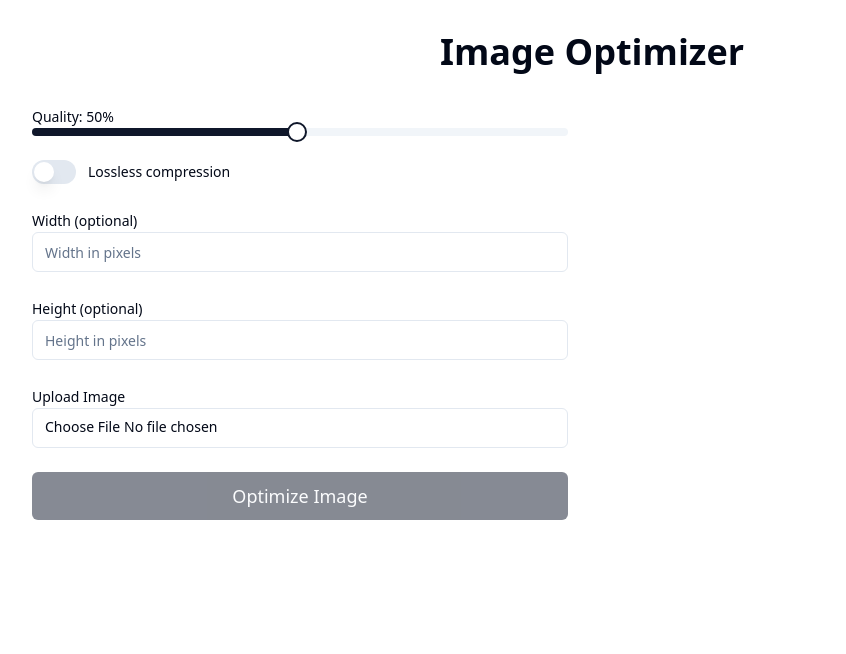
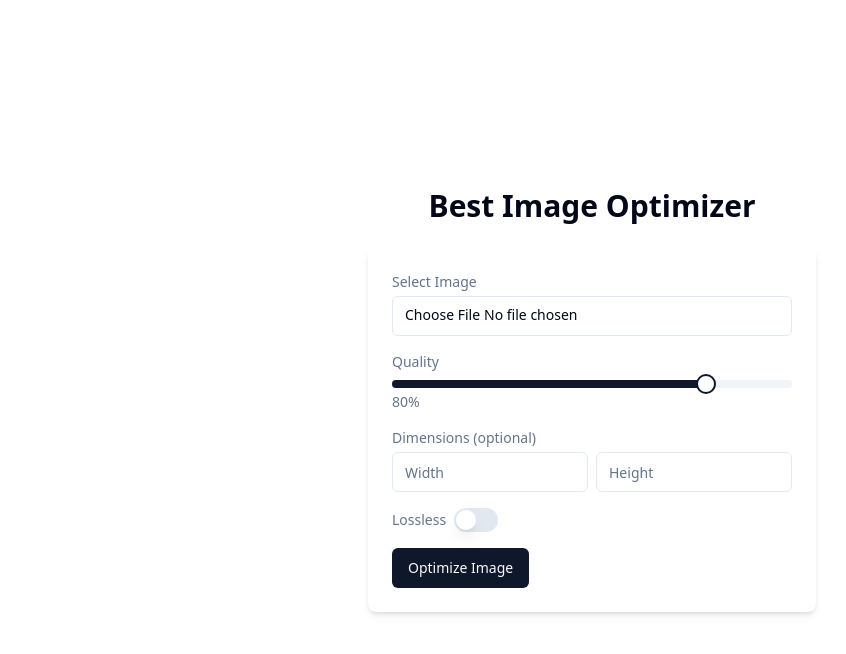
Before and after one commit to The-Best-Codes/best-image-optimizer, a Next.js app: page / in a window 1280 px wide. Shown: the top 654 px of the page, without its empty margins (48-894 px from the left). Built offline with nearby package versions, Linux system fonts and the light colour scheme.

Commit message:
[checkpoint] new ui

```diff
--- a/app/page.tsx
+++ b/app/page.tsx
@@ -4,51 +4,31 @@ import { Input } from "@/components/ui/input";
 import { Label } from "@/components/ui/label";
 import { Slider } from "@/components/ui/slider";
 import { Switch } from "@/components/ui/switch";
-import { Download, Loader2 } from "lucide-react";
-import Image from "next/image";
-import { useCallback, useState } from "react";
-import {
-  ReactCompareSlider,
-  ReactCompareSliderImage,
-} from "react-compare-slider";
-import { Toaster, toast } from "react-hot-toast";
+import { useState } from "react";
 
-export default function Home() {
-  const [quality, setQuality] = useState(50);
+export default function BestImageOptimizer() {
+  const [file, setFile] = useState<File | null>(null);
+  const [quality, setQuality] = useState(80);
   const [width, setWidth] = useState<number | undefined>(undefined);
   const [height, setHeight] = useState<number | undefined>(undefined);
-  const [file, setFile] = useState<File | null>(null);
+  const [lossless, setLossless] = useState(false);
   const [optimizedImage, setOptimizedImage] = useState<string | null>(null);
   const [compressionRatio, setCompressionRatio] = useState<number | null>(null);
-  const [isLoading, setIsLoading] = useState(false);
-  const [lossless, setLossless] = useState(false);
-  const [originalObjectURL, setOriginalObjectURL] = useState<string | null>(
-    null,
-  );
+  const [isOptimizing, setIsOptimizing] = useState(false);
 
-  const handleFileChange = useCallback(
-    (e: React.ChangeEvent<HTMLInputElement>) => {
-      if (e.target.files && e.target.files[0]) {
-        const newFile = e.target.files[0];
-        setFile(newFile);
-        setOptimizedImage(null);
-        setCompressionRatio(null);
-        if (originalObjectURL) {
-          URL.revokeObjectURL(originalObjectURL);
+  const handleFileChange = (e: React.ChangeEvent<HTMLInputElement>) => {
+    const selectedFile = e.target.files?.[0];
+    setFile(selectedFile || null);
+  };
+
+  const optimizeImage = async () => {
+    if (!file) {
+      alert("Please select an image file.");
+      return;
     }
-        setOriginalObjectURL(URL.createObjectURL(newFile));
-      }
-    },
-    [originalObjectURL],
-  );
 
-  const handleOptimize = async () => {
-    if (!file) return;
-
-    setIsLoading(true);
-    setOptimizedImage(null);
-    setCompressionRatio(null);
-
+    setIsOptimizing(true);
+    try {
       const formData = new FormData();
       formData.append("file", file);
       formData.append("quality", quality.toString());
@@ -56,166 +36,131 @@ export default function Home() {
       if (height) formData.append("height", height.toString());
       formData.append("lossless", lossless.toString());
 
-    try {
       const response = await fetch("/api/optimize", {
         method: "POST",
         body: formData,
       });
 
       if (!response.ok) {
-        throw new Error("Optimization failed");
+        throw new Error(`HTTP error! status: ${response.status}`);
       }
 
-      const result = await response.json();
-      setOptimizedImage(result.optimizedImage);
-      setCompressionRatio(result.compressionRatio);
-      toast.success("Image optimized successfully!");
-    } catch (error) {
-      console.error("Error optimizing image:", error);
-      toast.error("Failed to optimize image. Please try again.");
+      const data = await response.json();
+      setOptimizedImage(data.optimizedImage);
+      setCompressionRatio(data.compressionRatio);
+    } catch (error: any) {
+      console.error("Optimization error:", error);
+      alert(`Image optimization failed: ${error.message}`);
     } finally {
-      setIsLoading(false);
+      setIsOptimizing(false);
     }
   };
 
   return (
-    <div className="container mx-auto px-4 py-8 max-w-6xl">
-      <Toaster position="top-right" />
-      <h1 className="text-4xl font-bold mb-8 text-center">Image Optimizer</h1>
-
-      <div className="grid grid-cols-1 lg:grid-cols-2 gap-12">
-        <div className="space-y-6">
-          <div className="space-y-2">
-            <Label htmlFor="quality">Quality: {quality}%</Label>
-            <Slider
-              id="quality"
-              min={1}
-              max={100}
-              step={1}
-              value={[quality]}
-              onValueChange={(value) => setQuality(value[0])}
-              disabled={lossless}
+    <div className="flex flex-col items-center justify-center min-h-screen bg-background p-4">
+      <h1 className="text-3xl font-semibold text-foreground mb-6">
+        Best Image Optimizer
+      </h1>
+      <div className="bg-card rounded-lg shadow-md p-6 w-full max-w-md">
+        <div className="mb-4">
+          <Label
+            htmlFor="file"
+            className="block text-sm font-medium text-muted-foreground"
+          >
+            Select Image
+          </Label>
+          <Input
+            type="file"
+            id="file"
+            accept="image/*"
+            onChange={handleFileChange}
+            className="mt-1"
           />
         </div>
 
-          <div className="flex items-center space-x-3">
+        <div className="mb-4">
+          <Label
+            htmlFor="quality"
+            className="block text-sm font-medium text-muted-foreground"
+          >
+            Quality
+          </Label>
+          <Slider
+            id="quality"
+            defaultValue={[quality]}
+            max={100}
+            step={1}
+            onValueChange={(value) => setQuality(value[0])}
+            className="mt-2"
+          />
+          <p className="text-sm text-muted-foreground mt-1">{quality}%</p>
+        </div>
+
+        <div className="mb-4">
+          <Label className="block text-sm font-medium text-muted-foreground">
+            Dimensions (optional)
+          </Label>
+          <div className="flex space-x-2 mt-1">
+            <Input
+              type="number"
+              id="width"
+              placeholder="Width"
+              className="w-1/2"
+              value={width === undefined ? "" : width.toString()}
+              onChange={(e) =>
+                setWidth(
+                  e.target.value === "" ? undefined : parseInt(e.target.value),
+                )
+              }
+            />
+            <Input
+              type="number"
+              id="height"
+              placeholder="Height"
+              className="w-1/2"
+              value={height === undefined ? "" : height.toString()}
+              onChange={(e) =>
+                setHeight(
+                  e.target.value === "" ? undefined : parseInt(e.target.value),
+                )
+              }
+            />
+          </div>
+        </div>
+
+        <div className="mb-4 flex items-center space-x-2">
+          <Label
+            htmlFor="lossless"
+            className="text-sm font-medium text-muted-foreground"
+          >
+            Lossless
+          </Label>
           <Switch
             id="lossless"
             checked={lossless}
             onCheckedChange={setLossless}
           />
-            <Label htmlFor="lossless">Lossless compression</Label>
         </div>
 
-          <div className="space-y-2">
-            <Label htmlFor="width">Width (optional)</Label>
-            <Input
-              id="width"
-              type="number"
-              placeholder="Width in pixels"
-              value={width || ""}
-              onChange={(e) =>
-                setWidth(e.target.value ? parseInt(e.target.value) : undefined)
-              }
-            />
-          </div>
+        <Button onClick={optimizeImage} disabled={isOptimizing}>
+          {isOptimizing ? "Optimizing..." : "Optimize Image"}
+        </Button>
 
-          <div className="space-y-2">
-            <Label htmlFor="height">Height (optional)</Label>
-            <Input
-              id="height"
-              type="number"
-              placeholder="Height in pixels"
-              value={height || ""}
-              onChange={(e) =>
-                setHeight(e.target.value ? parseInt(e.target.value) : undefined)
-              }
-            />
-          </div>
-
-          <div className="space-y-2">
-            <Label htmlFor="file">Upload Image</Label>
-            <Input
-              id="file"
-              type="file"
-              accept="image/*"
-              onChange={handleFileChange}
-            />
-          </div>
-
-          <Button
-            onClick={handleOptimize}
-            disabled={!file || isLoading}
-            className="w-full py-6 text-lg"
-          >
-            {isLoading ? (
-              <>
-                <Loader2 className="mr-2 h-5 w-5 animate-spin" />
-                Optimizing...
-              </>
-            ) : (
-              "Optimize Image"
-            )}
-          </Button>
-        </div>
-
-        {!isLoading && optimizedImage && (
-          <div className="space-y-6">
-            <h2 className="text-3xl font-semibold">Result</h2>
-            <div className="bg-green-100 border border-green-300 rounded-md p-6">
-              <p className="text-xl font-medium text-green-800">
-                Your file is now{" "}
-                {((compressionRatio as number) * 100)?.toFixed(2)}% smaller!
-              </p>
-            </div>
-            <div className="w-full aspect-video relative">
-              <ReactCompareSlider
-                itemOne={
-                  <ReactCompareSliderImage
-                    src={originalObjectURL!}
-                    alt="Original"
-                  />
-                }
-                itemTwo={
-                  <ReactCompareSliderImage
+        {optimizedImage && (
+          <div className="mt-6">
+            <h2 className="text-xl font-semibold text-foreground mb-2">
+              Optimized Image
+            </h2>
+            <img
               src={optimizedImage}
               alt="Optimized"
+              className="rounded-md shadow-md"
             />
-                }
-              />
-            </div>
-            <div className="grid grid-cols-1 md:grid-cols-2 gap-8">
-              <div>
-                <h3 className="text-xl font-medium mb-3">Original</h3>
-                <Image
-                  src={originalObjectURL!}
-                  alt="Original"
-                  width={400}
-                  height={400}
-                  style={{ width: "100%", height: "auto" }}
-                  unoptimized
-                />
-              </div>
-              <div>
-                <h3 className="text-xl font-medium mb-3">Optimized</h3>
-                <Image
-                  src={optimizedImage}
-                  alt="Optimized"
-                  width={400}
-                  height={400}
-                  style={{ width: "100%", height: "auto" }}
-                  unoptimized
-                />
-              </div>
-            </div>
-            <a
-              href={optimizedImage}
-              download="optimized_image.webp"
-              className="inline-flex items-center px-4 py-2 bg-blue-600 text-white rounded-md hover:bg-blue-700"
-            >
-              <Download className="mr-2" />
-              Download Optimized Image
-            </a>
+            {compressionRatio && (
+              <p className="text-sm text-muted-foreground mt-2">
+                Compression Ratio: {compressionRatio.toFixed(2)}x
+              </p>
+            )}
           </div>
         )}
       </div>
--- a/package.json
+++ b/package.json
@@ -22,11 +22,10 @@
     "multiparty": "^4.2.3",
     "next": "^15.3.1",
     "react": "^19.1.0",
-    "react-compare-image": "^3.5.4",
     "react-compare-slider": "^3.1.0",
     "react-dom": "^19.1.0",
-    "react-hot-toast": "^2.5.2",
     "sharp": "^0.34.1",
+    "sonner": "^2.0.3",
     "tailwind-merge": "^3.2.0",
     "tailwindcss-animate": "^1.0.7",
     "uuid": "^11.1.0"
@@ -48,5 +47,6 @@
   },
   "trustedDependencies": [
     "unrs-resolver"
-  ]
+  ],
+  "packageManager": "bun@1.2.10"
 }
```
Lines whose indentation alone changed are shown as unchanged.
